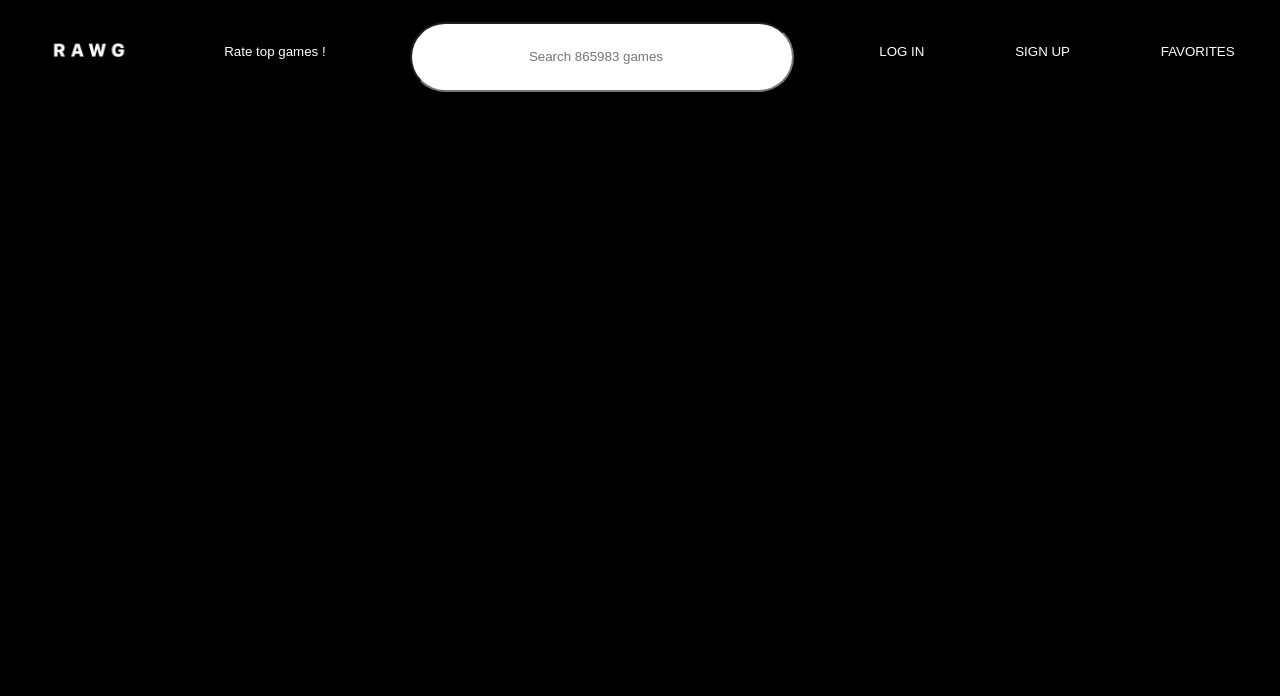
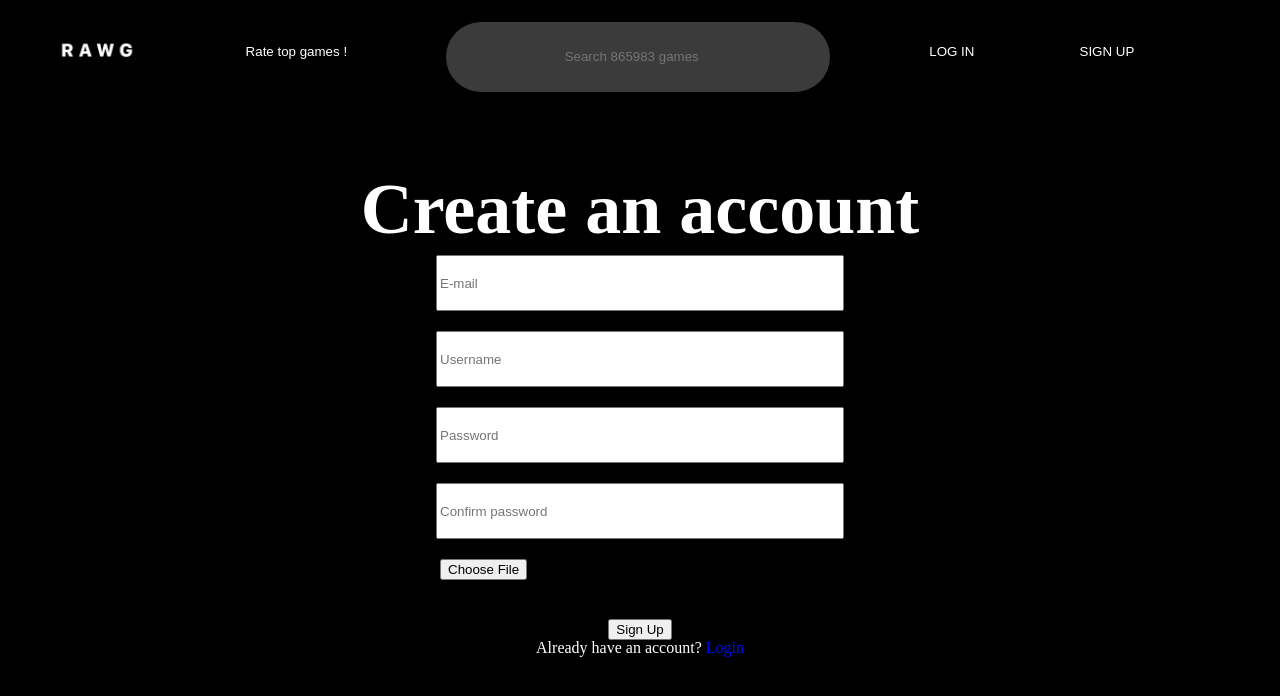
Before and after one commit to WesleySid/Gamepad, a React (Vite) app: page /signup in a window 1280 px wide. Shown: the top 696 px of the page. Built offline with nearby package versions, Linux system fonts and the light colour scheme.

Commit message:
Votre message de commit ici

```diff
--- a/package.json
+++ b/package.json
@@ -12,6 +12,7 @@
   "dependencies": {
     "axios": "^1.6.8",
     "cors": "^2.8.5",
+    "js-cookie": "^3.0.5",
     "react": "^18.2.0",
     "react-dom": "^18.2.0",
     "react-router-dom": "^6.22.3"
--- a/src/App.css
+++ b/src/App.css
@@ -32,6 +32,12 @@ a {
   border-radius: 36px;
   height: 70px;
   margin-top: 10px;
+  background-color: #3b3b3b;
+  color: #666666;
+  border: none;
+}
+.searchbar:hover {
+  background-color: white;
 }
 .menu {
   display: none;
@@ -486,3 +492,32 @@ li {
   width: 100px;
   margin-right: 10px;
 }
+/*------------SIGNUP-------------*/
+.main-signup {
+  display: flex;
+  justify-content: center;
+}
+.signup-form {
+  display: flex;
+  flex-direction: column;
+  align-items: center;
+}
+.signup-form input {
+  height: 50px;
+  margin: 10px;
+  width: 400px;
+}
+.signup-form span {
+  color: white;
+}
+.preview-pic {
+  margin: 30px;
+  height: 300px;
+  width: 300px;
+  object-fit: cover;
+  border-radius: 50%;
+}
+/*-----------------------------LOGIN----------------------*/
+.already-logged {
+  color: white;
+}
--- a/src/App.jsx
+++ b/src/App.jsx
@@ -5,6 +5,9 @@ import Footer from "./routes/Footer";
 import "./App.css";
 import { BrowserRouter as Router, Routes, Route } from "react-router-dom";
 import Game from "./routes/Game";
+import Signup from "./routes/Signup";
+import Login from "./routes/Login";
+import Profile from "./routes/Profile";
 function App() {
   return (
     <>
@@ -13,6 +16,9 @@ function App() {
         <Routes>
           <Route path="/" element={<Home></Home>}></Route>
           <Route path="/games/:id" element={<Game></Game>}></Route>
+          <Route path="/signup" element={<Signup></Signup>}></Route>
+          <Route path="/login" element={<Login></Login>}></Route>
+          <Route path="/profile" element={<Profile></Profile>}></Route>
         </Routes>
         <Footer></Footer>
       </Router>
--- a/src/routes/Header.jsx
+++ b/src/routes/Header.jsx
@@ -1,30 +1,43 @@
+import { Link, useNavigate } from "react-router-dom";
+import { useState, useEffect } from "react";
+import Cookies from "js-cookie";
+import axios from "axios";
 import logo from "/img/logo.jpg";
-import { useState, useEffect } from "react";
-import { Link } from "react-router-dom";
-import axios from "axios";
 
 const Header = () => {
   const [menuActive, setMenuActive] = useState(false);
   const [searchTerm, setSearchTerm] = useState("");
   const [searchResults, setSearchResults] = useState([]);
   const [showResults, setShowResults] = useState(false);
+  const [isAuthenticated, setIsAuthenticated] = useState(false);
+
+  useEffect(() => {
+    console.log("Header monté");
+
+    // Vérifie si l'utilisateur est authentifié lors du chargement du composant
+    const checkAuthentication = () => {
+      const token = Cookies.get("token");
+      setIsAuthenticated(!!token); // Définit isAuthenticated sur true si un jeton est présent
+    };
+    checkAuthentication();
+  }, []);
 
   const toggleMenu = () => {
     setMenuActive(!menuActive);
   };
+
   const handleSearch = (event) => {
     const value = event.target.value;
     setSearchTerm(value);
-    // Mettre à jour showResults seulement si la barre de recherche n'est pas vide
     setShowResults(!!value);
   };
-  const handleSubmit = async (event) => {
+
+  const handleSubmit = async () => {
     try {
       const response = await axios.get(
         `https://api.rawg.io/api/games?key=7860ec0e9ebb4fa89176f2c7dd732512&search=${searchTerm}`
       );
       const results = response.data.results;
-      console.log("Search Results:", results); // Ajout du console.log
       setSearchResults(results);
       setShowResults(true);
     } catch (error) {
@@ -32,11 +45,7 @@ const Header = () => {
     }
   };
 
-  useEffect(() => {
-    if (searchTerm) {
-      handleSubmit();
-    }
-  }, [searchTerm]);
+  console.log("isAuthenticated:", isAuthenticated); // Ajout du console.log
 
   return (
     <div className="head-container">
@@ -54,29 +63,46 @@ const Header = () => {
             onChange={handleSearch}
           />
         </div>
-
+        {!isAuthenticated && (
+          <>
+            <Link to="/login">
               <button className="head-button">LOG IN</button>
+            </Link>
+            <Link to="/signup">
               <button className="head-button">SIGN UP</button>
-        <button className="head-button">FAVORITES</button>
+            </Link>
+          </>
+        )}
+        {isAuthenticated && <button className="head-button">FAVORITES</button>}
+        <Link to="/profile">
+          {isAuthenticated && (
+            <button className="head-button">MY PROFILE</button>
+          )}
+        </Link>
 
         <button className="menu-toggle" onClick={toggleMenu}>
           Menu
         </button>
-
         <div className={menuActive ? "menu-active" : "menu"}>
           <button onClick={toggleMenu}>X</button>
+          {!isAuthenticated && (
+            <>
+              <Link to="/login">
                 <button>LOG IN</button>
+              </Link>
+              <Link to="/signup">
                 <button>SIGN UP</button>
-          <button>FAVORITES</button>
+              </Link>
+            </>
+          )}
+          {isAuthenticated && <button>FAVORITES</button>}
           <button>Rate top games !</button>
         </div>
       </div>
       {showResults && (
         <div className="search-results">
           <ul>
-            {searchResults.map((result) => {
-              console.log("search barre", result);
-              return (
+            {searchResults.map((result) => (
               <Link
                 key={result.id}
                 to={`/games/${result.id}?key=7860ec0e9ebb4fa89176f2c7dd732512`}
@@ -87,11 +113,10 @@ const Header = () => {
                     className="search-logo"
                     alt=""
                   />
-                    <span className="search-title"> {result.name}</span>
+                  <span className="search-title">{result.name}</span>
                 </li>
               </Link>
-              );
-            })}
+            ))}
           </ul>
         </div>
       )}
--- /dev/null
+++ b/src/routes/Login.jsx
@@ -0,0 +1,95 @@
+import { Link, useNavigate } from "react-router-dom";
+import { useState, useEffect } from "react";
+import Cookies from "js-cookie";
+import axios from "axios";
+
+const Login = () => {
+  const [username, setUsername] = useState("");
+  const [password, setPassword] = useState("");
+  const [isAuthenticated, setIsAuthenticated] = useState(false);
+  const navigate = useNavigate();
+
+  useEffect(() => {
+    const checkAuthentication = () => {
+      const token = Cookies.get("token");
+      if (token) {
+        setIsAuthenticated(true);
+      } else {
+        setIsAuthenticated(false);
+      }
+    };
+    checkAuthentication();
+  }, []);
+
+  const handleLogin = async () => {
+    try {
+      const response = await axios.post("http://localhost:3000/login", {
+        username,
+        password,
+      });
+
+      if (response.status === 200) {
+        console.log("Authentification réussie !");
+        Cookies.set("token", response.data.token, { expires: 7 });
+        localStorage.setItem("token", response.data.token); // Correction: Utiliser response.data.token
+        console.log("Token défini :", response.data.token);
+        setIsAuthenticated(true);
+
+        setTimeout(() => {
+          navigate("/");
+        }, 3000); // Délai de 3 secondes avant la redirection
+      }
+    } catch (error) {
+      alert(
+        "L'authentification a échoué. Veuillez vérifier vos informations d'identification."
+      );
+    }
+  };
+  return isAuthenticated ? (
+    <div className="already-logged">
+      <h1>Déjà connecté au compte de {username}</h1>
+      <Link to="/">
+        <button className="signupbutton">Retour au menu principal</button>
+      </Link>
+      <button
+        onClick={() => {
+          Cookies.remove("token");
+          setIsAuthenticated(false);
+        }}
+      >
+        Se déconnecter
+      </button>
+    </div>
+  ) : (
+    <main className="main-signup">
+      <div className="signup-div">
+        <form className="signupUL">
+          <h1>Login</h1>
+          <input
+            type="text"
+            placeholder=" Username"
+            value={username}
+            onChange={(event) => setUsername(event.target.value)}
+          />
+          <input
+            type="password"
+            placeholder="Mot de passe"
+            value={password}
+            onChange={(event) => setPassword(event.target.value)}
+          />
+          <input
+            className="signupbutton"
+            type="button"
+            value="Se connecter"
+            onClick={handleLogin}
+          />
+          <Link to="/signup">
+            <button className="">No account yet ? Register first !</button>
+          </Link>
+        </form>
+      </div>
+    </main>
+  );
+};
+
+export default Login;
--- /dev/null
+++ b/src/routes/Profile.jsx
@@ -0,0 +1,66 @@
+import { useEffect, useState } from "react";
+import { useNavigate } from "react-router-dom";
+import axios from "axios";
+import Cookies from "js-cookie";
+
+const Profile = () => {
+  const [profileData, setProfileData] = useState(null);
+  const navigate = useNavigate();
+
+  useEffect(() => {
+    const fetchProfileData = async () => {
+      try {
+        const token = localStorage.getItem("token"); // Récupérer le token depuis le localStorage ou les cookies
+        if (!token) {
+          throw new Error("Token not found");
+        }
+
+        const response = await axios.get("http://localhost:3000/profile", {
+          headers: {
+            Authorization: `Bearer ${token}`,
+          },
+        });
+
+        setProfileData(response.data);
+      } catch (error) {
+        console.error("Error fetching profile data:", error.message);
+      }
+    };
+
+    fetchProfileData();
+  }, []);
+
+  const handleLogout = () => {
+    // Supprimer le token du localStorage et des cookies
+    localStorage.removeItem("token");
+    Cookies.remove("token");
+
+    setTimeout(() => {
+      navigate("/");
+    }, 1000); // Délai de 3 secondes avant la redirection
+  };
+
+  return (
+    <>
+      {profileData ? (
+        <div>
+          <h1>Hello {profileData.username}</h1>
+          {profileData.profilePictureUrl && (
+            <img
+              src={profileData.profilePictureUrl}
+              className="preview-pic"
+              alt="Profile"
+            />
+          )}
+          <p>Username {profileData.username}</p>
+          <p>Email: {profileData.email}</p>
+          <button onClick={handleLogout}>Se déconnecter</button>
+        </div>
+      ) : (
+        <p>Loading profile...</p>
+      )}
+    </>
+  );
+};
+
+export default Profile;
--- /dev/null
+++ b/src/routes/Signup.jsx
@@ -0,0 +1,138 @@
+import { Link } from "react-router-dom";
+import axios from "axios";
+import { useState } from "react";
+import Cookies from "js-cookie";
+
+const Signup = () => {
+  const [formData, setFormData] = useState({
+    email: "",
+    password: "",
+    confirmPassword: "",
+    username: "",
+    picture: null,
+    previewImage: null,
+  });
+
+  const handleChange = (event) => {
+    const { name, value } = event.target;
+    console.log(`Champ ${name} mis à jour avec la valeur :`, value);
+    setFormData((prevState) => ({
+      ...prevState,
+      [name]: value,
+    }));
+  };
+
+  const handleFileChange = (event) => {
+    const file = event.target.files[0];
+    if (file) {
+      console.log("Fichier sélectionné :", file.name);
+      setFormData((prevState) => ({
+        ...prevState,
+        picture: file,
+        // Mise à jour de l'aperçu de l'image
+        previewImage: URL.createObjectURL(file),
+      }));
+    }
+  };
+
+  const handleSubmit = async (event) => {
+    event.preventDefault();
+    try {
+      if (!formData || !formData.picture) {
+        console.error("Le formulaire est vide ou l'image est manquante");
+        return;
+      }
+
+      console.log("Données du formulaire soumises :", formData);
+
+      const formDataObject = new FormData();
+      formDataObject.append("email", formData.email);
+      formDataObject.append("username", formData.username);
+      formDataObject.append("password", formData.password);
+      formDataObject.append("picture", formData.picture);
+
+      console.log(
+        "Données du formulaire converties en objet FormData :",
+        formDataObject
+      );
+
+      const response = await axios.post(
+        "http://localhost:3000/signup",
+        formDataObject,
+        {
+          headers: {
+            "Content-Type": "multipart/form-data",
+          },
+        }
+      );
+
+      console.log("Réponse du serveur :", response.data);
+
+      console.log("Votre compte a été créé avec succès !");
+      Cookies.set("token", response.data.token, { expires: 7 });
+    } catch (error) {
+      console.error(
+        "Erreur lors de la soumission du formulaire :",
+        error.response.data
+      );
+    }
+  };
+
+  return (
+    <>
+      <main className="main-signup">
+        <form className="signup-form" onSubmit={handleSubmit}>
+          <h1>Create an account</h1>
+          {formData.previewImage && (
+            <img
+              className="preview-pic"
+              src={formData.previewImage}
+              alt="Preview"
+            />
+          )}
+          <input
+            type="text"
+            placeholder="E-mail"
+            name="email"
+            value={formData.email}
+            onChange={handleChange}
+          />
+          <input
+            type="text"
+            placeholder="Username"
+            name="username"
+            value={formData.username}
+            onChange={handleChange}
+          />
+          <input
+            type="password"
+            placeholder="Password"
+            name="password"
+            value={formData.password}
+            onChange={handleChange}
+          />
+          <input
+            type="password"
+            placeholder="Confirm password"
+            name="confirmPassword"
+            value={formData.confirmPassword}
+            onChange={handleChange}
+          />
+          <input
+            type="file"
+            accept="image/*"
+            name="picture"
+            onChange={handleFileChange}
+          />
+
+          <button type="submit">Sign Up</button>
+          <span>
+            Already have an account? <Link to="/login">Login</Link>
+          </span>
+        </form>
+      </main>
+    </>
+  );
+};
+
+export default Signup;
```
Also changed, not shown: 1 other file (tests, documents, lock files or other folders). Lines whose indentation alone changed are shown as unchanged.
